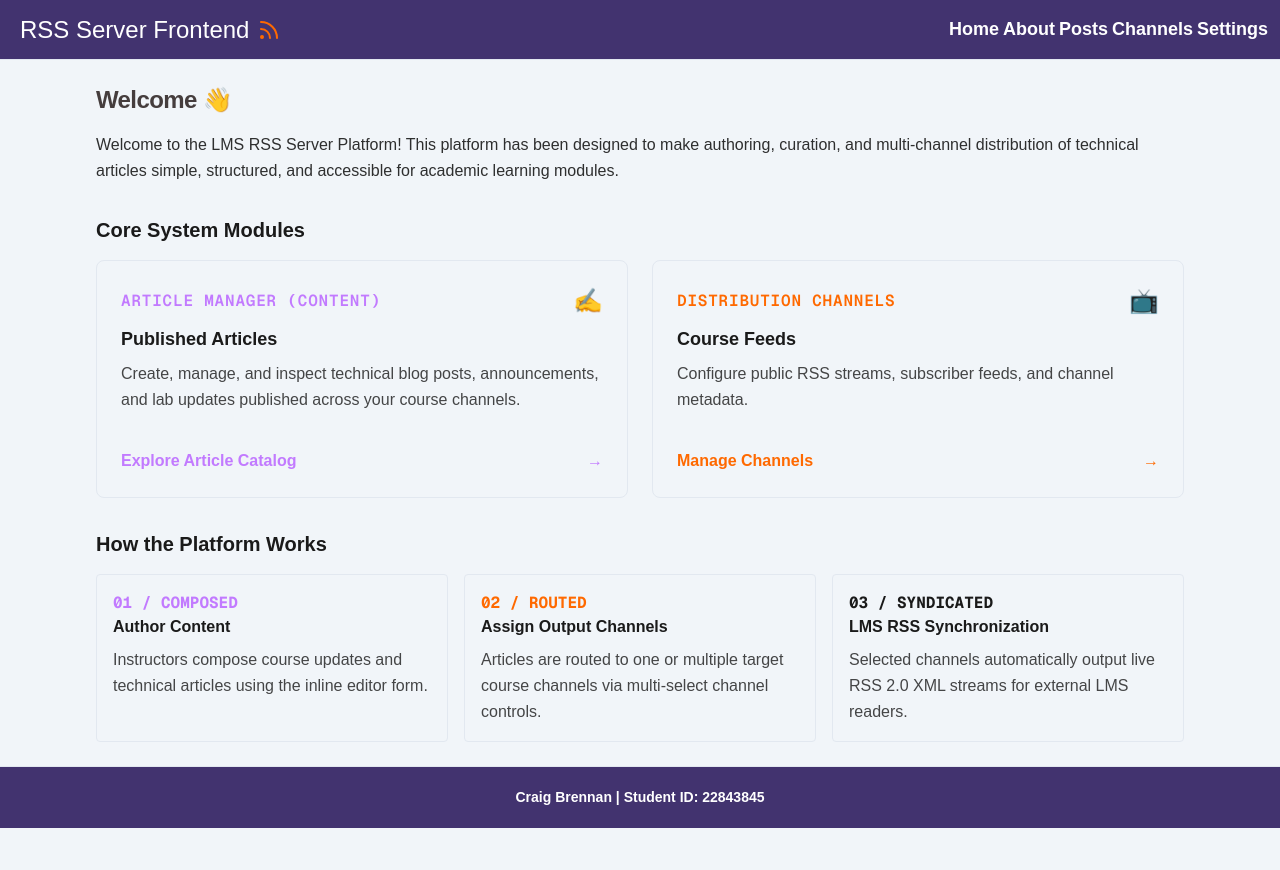
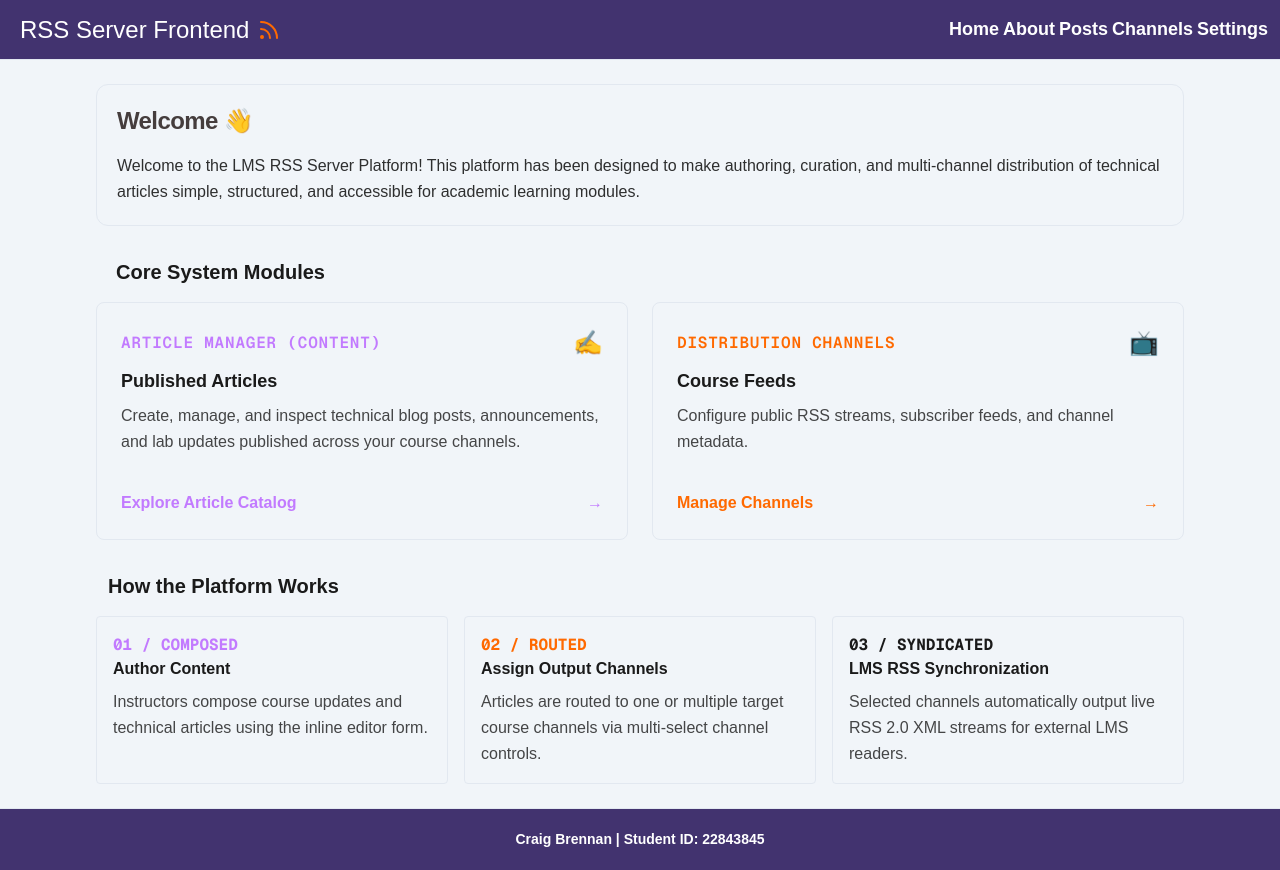
Before and after one commit to cbspace/rss-lms-platform, a Next.js app: page / in a window 1280 px wide. Before the commit the page ends 828 px from the top, so only its background shows below. Built offline with nearby package versions, Linux system fonts and the light colour scheme.

Commit message:
Feature: Added TitleSection component to all pages

```diff
--- a/app/about/page.tsx
+++ b/app/about/page.tsx
@@ -1,22 +1,24 @@
 // app/about/page.tsx
+import TitleSection from "../components/TitleSection";
 import InfoModuleCard from "../components/InfoModuleCard";
 
 export default function AboutPage() {
   return (
     <div id="About" className="space-y-8">
-      {/* Hero Header */}
-      <section className="space-y-4">
-        <h1 className="text-2xl font-bold tracking-tight">
-          About <span aria-hidden="true">📜</span>
-        </h1>
-        <p className="text-base opacity-90 leading-relaxed">
-          The full project consists of a Learning Management System (LMS) multi-channel blog authoring and RSS syndication architecture.
-          The current phase of the project is <strong>Assessment 1</strong>, where the frontend interface and interactive client authoring workflow have been completed.
-        </p>
-        <p className="text-base leading-relaxed opacity-80">
-          Connections to backend database persistence and live RSS XML feeds are currently simulated via structured client-side mock components and local state management.
-        </p>
-      </section>
+      <TitleSection
+        title="About"
+        icon="📜"
+        content={
+          <>
+            <p>
+              The full project consists of a Learning Management System (LMS) multi-channel blog authoring and RSS syndication architecture.
+              The current phase of the project is <strong>Assessment 1</strong>, where the frontend interface and interactive client authoring workflow have been completed.
+            </p>
+            <p>
+              Connections to backend database persistence and live RSS XML feeds are currently simulated via structured client-side mock components and local state management.
+            </p>
+          </>}
+      />
 
       <section className="grid grid-cols-1 md:grid-cols-2 gap-6">
         <InfoModuleCard
--- a/app/channels/page.tsx
+++ b/app/channels/page.tsx
@@ -4,6 +4,7 @@
 import { useState } from 'react';
 import Link from 'next/link';
 import { CHANNELS, type Channel } from '@/data/channels';
+import TitleSection from '../components/TitleSection';
 
 export default function ChannelsPage() {
   const [channelsList, setChannelsList] = useState<Channel[]>(CHANNELS);
@@ -34,25 +35,27 @@ export default function ChannelsPage() {
 
   return (
     <div className="w-full space-y-6">
-      {/* Header Block */}
-      <div className="flex flex-col sm:flex-row sm:items-center justify-between gap-4 pb-4">
-        <div className="space-y-4">
-          <h1>
-            Distribution Channels <span aria-hidden="true">📺</span>
-          </h1>
-          <p className="text-base opacity-80">
+      <TitleSection
+        title="RSS Channels"
+        icon="📺"
+        content={
+          <>
+            <p>
               Manage course streams and public RSS output channels for subscribers.
             </p>
-        </div>
+          </>}
 
+        right_section={
+          <>
             <button
               onClick={() => setShowAddForm(!showAddForm)}
               className="inline-flex items-center gap-1.5 px-4 py-2 rounded-lg bg-purple-600 hover:bg-purple-500 text-white text-sm font-semibold shadow-sm transition-colors self-start sm:self-auto"
             >
               <span>{showAddForm ? '✕ Cancel' : '＋ Add Channel'}</span>
             </button>
-      </div>
-
+          </>
+        }
+      />
       {/* Add New Channel Panel (Collapsible) */}
       {showAddForm && (
         <form
--- a/app/components/InfoModuleCard.tsx
+++ b/app/components/InfoModuleCard.tsx
@@ -4,7 +4,7 @@
 export interface InfoModuleCardProps {
   tag: string;
   title: string;
-  description: string | string[]; // Accepts a single string OR an array of strings
+  description: string | string[]; // Accepts a single string OR an array of strings (for a <ul> list)
   heading_gap?: boolean;
   colour?: string;
   compact?: boolean;
--- /dev/null
+++ b/app/components/TitleSection.tsx
@@ -0,0 +1,45 @@
+// components/TitleSection.tsx
+import React from 'react';
+
+export interface TitleSectionProps {
+  title: string;
+  icon?: string;
+  content?: React.ReactNode;        // Accepts JSX elements, strings, lists, or custom HTML structures
+  children?: React.ReactNode;       // Supports wrapper component syntax <TitleSection>...</TitleSection>
+  right_section?: React.ReactNode;  // Used for adding buttons, filters, etc.
+}
+
+export default function TitleSection({
+  title,
+  icon = '👋',
+  content,
+  children,
+  right_section,
+}: TitleSectionProps) {
+  // Use content prop if provided, otherwise fallback to children
+  const bodyContent = content ?? children;
+
+  return (
+    <section className="p-5 flex flex-col sm:flex-row sm:items-center justify-between gap-4 rounded-xl border border-[var(--elementBorder)]">
+      {/* Left Text Block (Title + Content) */}
+      <div className="space-y-4">
+        <h1 className="text-2xl font-bold tracking-tight">
+          {title} <span aria-hidden="true">{icon}</span>
+        </h1>
+
+        {bodyContent && (
+          <div className="text-base leading-relaxed opacity-90 space-y-1">
+            {bodyContent}
+          </div>
+        )}
+      </div>
+
+      {/* Right Action Section (Vertically Centered on desktop) */}
+      {right_section && (
+        <div className="flex items-center gap-3 shrink-0 self-start sm:self-auto">
+          {right_section}
+        </div>
+      )}
+    </section>
+  );
+}
--- a/app/page.tsx
+++ b/app/page.tsx
@@ -1,26 +1,28 @@
 // app/page.tsx
 'use client';
 
+import TitleSection from './components/TitleSection';
 import ModuleCard from './components/ModuleCard';
 import InfoModuleCard from './components/InfoModuleCard';
 
 export default function Page() {
   return (
     <div id="home" className="space-y-8">
-      {/* Welcome Banner */}
-      <section className="space-y-4">
-        <h1 className="text-2xl font-bold tracking-tight">
-          Welcome <span aria-hidden="true">👋</span>
-        </h1>
-        <p className="text-base opacity-90 leading-relaxed">
-          Welcome to the LMS RSS Server Platform! This platform has been designed to make authoring, curation,
-          and multi-channel distribution of technical articles simple, structured, and accessible for academic learning modules.
-        </p>
-      </section>
+      <TitleSection
+        title="Welcome"
+        icon="👋"
+        content={
+          <>
+            <p>
+              Welcome to the LMS RSS Server Platform! This platform has been designed to make authoring, curation,
+              and multi-channel distribution of technical articles simple, structured, and accessible for academic learning modules.
+            </p>
+          </>}
+      />
 
       {/* Core System Modules */}
       <section className="space-y-4">
-        <h2 className="text-xl font-semibold">Core System Modules</h2>
+        <h2 className="text-xl font-semibold pl-5">Core System Modules</h2>
         <div className="grid grid-cols-1 md:grid-cols-2 gap-6">
           <ModuleCard
             href="/posts"
@@ -45,7 +47,7 @@ export default function Page() {
 
       {/* How the Platform Works */}
       <section className="space-y-4">
-        <h2 className="text-xl font-semibold">How the Platform Works</h2>
+        <h2 className="text-xl font-semibold pl-3">How the Platform Works</h2>
         <div className="grid grid-cols-1 md:grid-cols-3 gap-4 text-base">
           <InfoModuleCard
             tag="01 / COMPOSED"
--- a/app/posts/page.tsx
+++ b/app/posts/page.tsx
@@ -6,6 +6,7 @@ import Link from 'next/link';
 import { getStoredPosts } from '../lib/PostsStorage';
 import { type MockPost } from '@/data/mock_posts';
 import { CHANNELS } from '@/data/channels';
+import TitleSection from '../components/TitleSection';
 
 export default function PostsIndexPage() {
   const [posts, setPosts] = useState<MockPost[]>([]);
@@ -37,17 +38,18 @@ export default function PostsIndexPage() {
 
   return (
     <div className="w-full space-y-6">
-      {/* Header Block */}
-      <div className="flex flex-col sm:flex-row sm:items-center justify-between gap-4 pb-4">
-        <div className="space-y-4">
-          <h1>
-            Blog Articles <span aria-hidden="true">✍️</span>
-          </h1>
-          <p className="text-base opacity-80">
+      <TitleSection
+        title="Blog Articles"
+        icon="✍️"
+        content={
+          <>
+            <p>
               Manage published articles and RSS output feeds.
             </p>
-        </div>
+          </>}
 
+        right_section={
+          <>
           {/* Action Button Row */}
           <div className="flex items-center gap-3 self-start sm:self-auto">
             {/* ➕ Create New Post Button */}
@@ -59,7 +61,9 @@ export default function PostsIndexPage() {
               <span>Create Post</span>
             </Link>
           </div>
-      </div>
+          </>
+        }
+      />
 
       {/* Channel Filter Selector & Article Search Bar */}
       <div className="flex flex-col sm:flex-row items-center justify-between gap-3 pb-1 w-full">
--- a/app/settings/page.tsx
+++ b/app/settings/page.tsx
@@ -1,13 +1,20 @@
 // app/settings/page.tsx
 import ThemeToggle from "../components/ThemeToggle";
+import TitleSection from "../components/TitleSection";
 
 export default function Page() {
   return (
     <div id="Settings" className="space-y-6">
-      <h1>Settings <span aria-hidden="true">🎛️</span></h1>
-      <div className="mt-8 p-4 border-element-border rounded bg-accent-background">
-        <ThemeToggle />
+      <TitleSection
+        title="Settings"
+        icon="🎛️"
+      />
+      <div className="p-5 rounded-xl border border-[var(--elementBorder)]">
+        <div className="mt-8 p-4 border-element-border rounded bg-accent-background">
+          <ThemeToggle />
+        </div>
       </div>
+
     </div>
   );
 }
```
Lines whose indentation alone changed are shown as unchanged.
